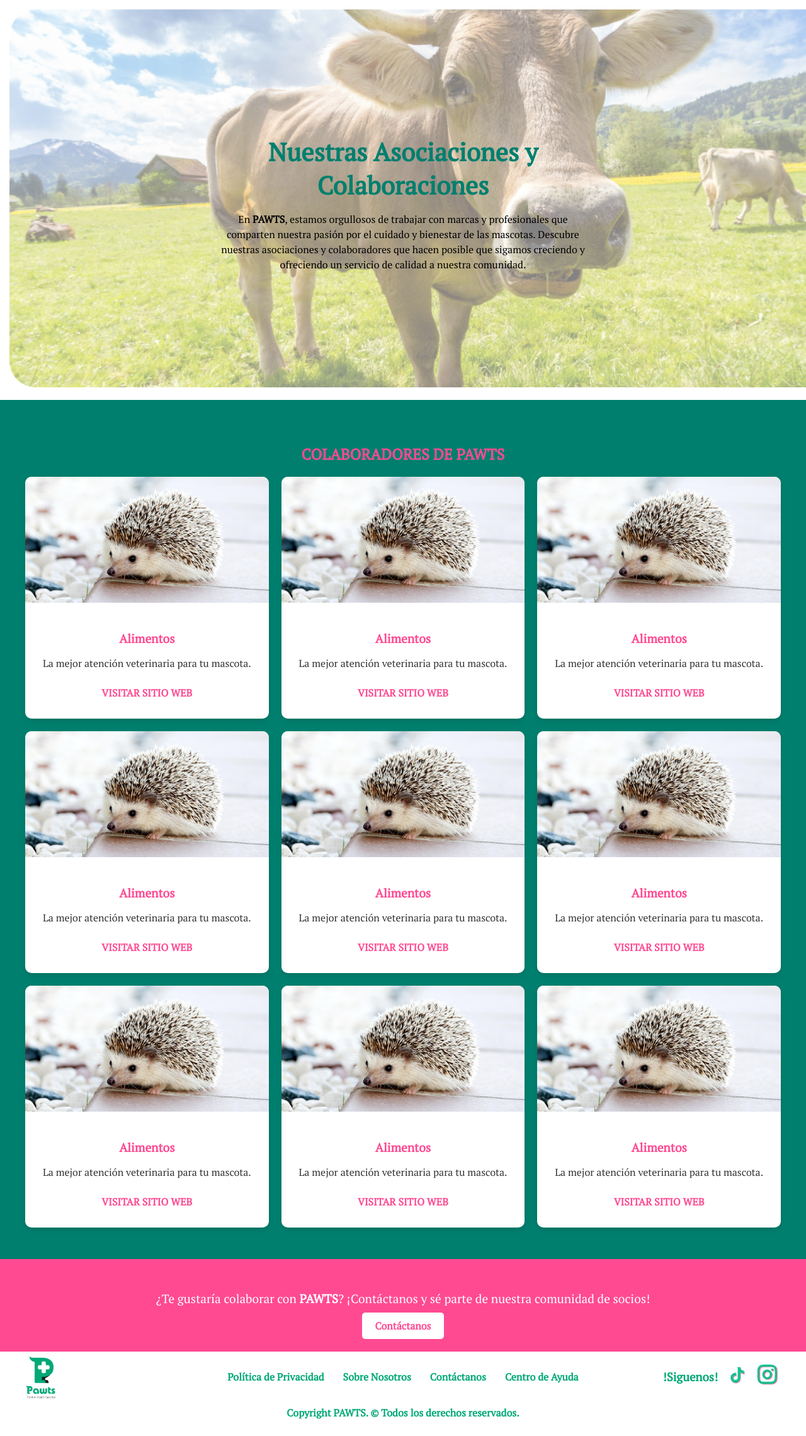
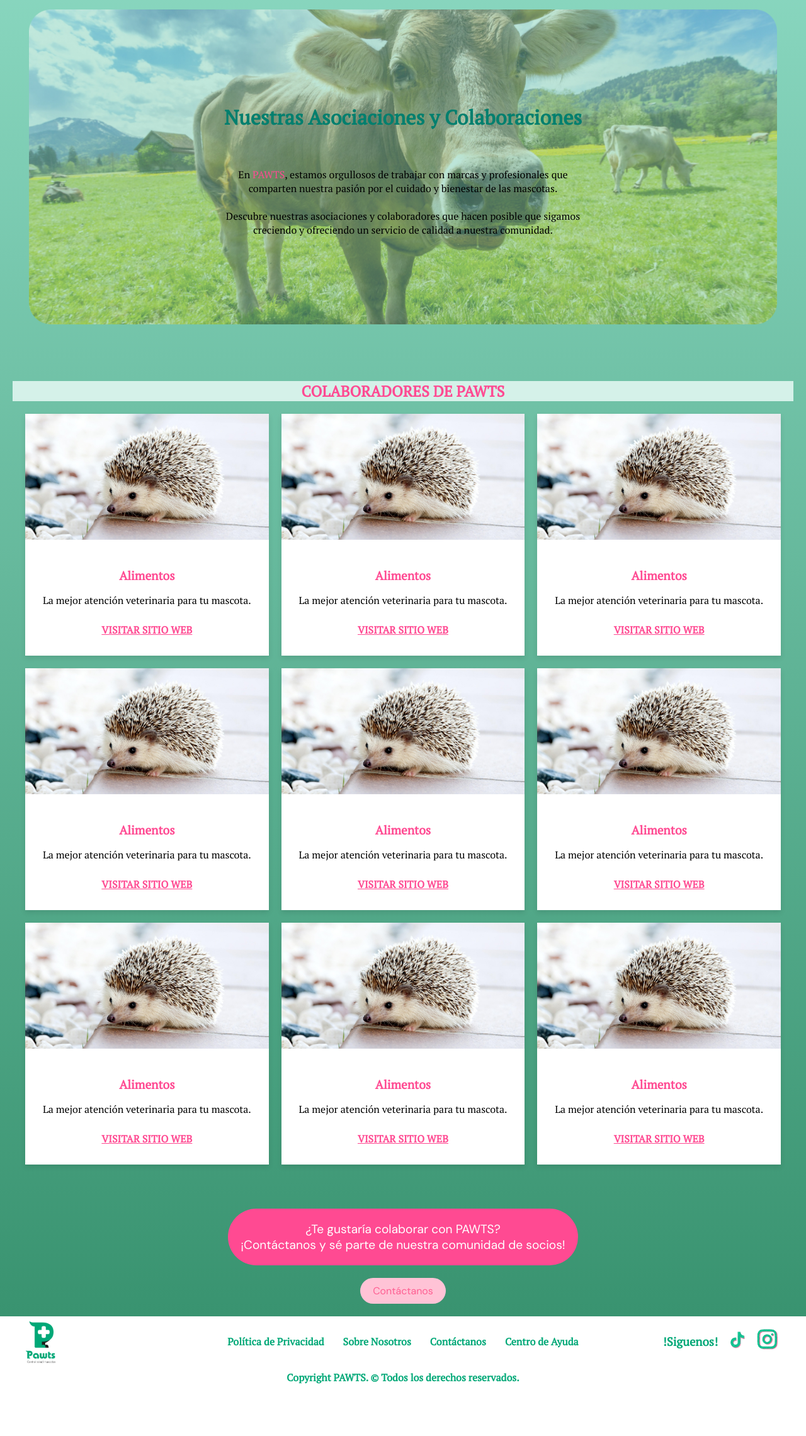
Before and after one commit to joeldin03/RompeMalla, a PHP site: page /pages/Asociaciones.php in a window 1280 px wide; the page is wider, and only the part inside the window is pictured. Shown: the part 91-2371 px from the top of that part at 63% size. After the commit the page ends 2288 px from the top of that part, so only its background shows below. Run offline with PHP 8.4, Linux system fonts and the light colour scheme.

Commit message:
arreglando cositas

```diff
--- a/css/Asociaciones.css
+++ b/css/Asociaciones.css
@@ -1,35 +1,16 @@
 body {
     font-family: 'PT Serif', serif;
-    margin: 0;
-    padding: 0;
-    color: #333;
-}
-
-h1 {
-    text-align: center;
-    color: #007f6e;
-}
-
-h2 {
-    text-align: center;
-    color: #ff4a92;
-}
-
-a {
-    text-decoration: none;
+    background: linear-gradient(#8BD8C1, #348F6B);
 }
 
 .hero {
     position: relative;
     text-align: center;
-    color: black;
 }
 
-.hero-img {
+.hero img {
     padding: 15px;
-    height: 600px;
-    object-fit: cover;
-
+    height: 500px;
 }
 
 .hero-text {
@@ -42,19 +23,9 @@
     max-width: 600px;
 }
 
-.hero-text h1 {
-    font-size: 2.5rem;
-    margin-bottom: 10px;
-}
-
-.hero-text p {
-    font-size: 1rem;
-    line-height: 1.5;
-}
-
 .colaboradores {
     padding: 50px 20px;
-    background-color: #007f6e;
+    text-align: center;
 }
 
 .cards-container {
@@ -67,7 +38,6 @@
 
 .card {
     background: white;
-    border-radius: 10px;
     box-shadow: 0 4px 8px rgba(0, 0, 0, 0.1);
     overflow: hidden;
     text-align: center;
@@ -102,26 +72,31 @@
 }
 
 .contacto {
-    background: #ff4a92;
+    font-family: 'DM Sans', sans-serif;
     text-align: center;
-    color: white;
-    padding: 30px 20px;
 }
 
 .contacto p {
+    background: #ff4a92;
+    color: white;
+    padding: 20px 20px;
     font-size: 1.2rem;
     margin-bottom: 20px;
+    border-radius: 50px;
+    display: inline-block;
 }
 
 .button {
-    background: white;
-    color: #ff4a92;
+    font-family: 'DM Sans', sans-serif;
+    text-align: center;
+    justify-content: center;
+    display: inline-block;
+    border: none;
+    text-decoration: none;
+    background-color: #FFC3D6;
+    color: #FF5F92;
     padding: 10px 20px;
-    border-radius: 5px;
-    font-weight: bold;
-    transition: 0.3s;
+    border-radius: 50px;
+    margin: auto;
+    margin-bottom: 20px;
 }
-
-.button:hover {
-    background: #ffe0ec;
-}
--- a/pages/Asociaciones.php
+++ b/pages/Asociaciones.php
@@ -6,6 +6,7 @@
     <title>Asociaciones y Colaboraciones</title>
     <link rel="stylesheet" href="/RompeMalla/css/Asociaciones.css">
     <link href="https://fonts.googleapis.com/css2?family=PT+Serif&display=swap" rel="stylesheet">
+    <link href="https://fonts.googleapis.com/css2?family=DM+Sans:wght@100..900&display=swap" rel="stylesheet">
     <link rel="icon" href="../img/logo chiquito.png">
 
 </head>
@@ -14,15 +15,19 @@
 <?php include '../resources/header.php'; ?>
 
     <div class="hero">
-        <img src="../img/vacas.png" alt="Fondo vaca" class="hero-img">
+        <img src="../img/vacas.png" alt="Fondo vaca">
         <div class="hero-text">
-            <h1>Nuestras Asociaciones y Colaboraciones</h1>
-            <p>En <strong>PAWTS</strong>, estamos orgullosos de trabajar con marcas y profesionales que comparten nuestra pasión por el cuidado y bienestar de las mascotas. Descubre nuestras asociaciones y colaboradores que hacen posible que sigamos creciendo y ofreciendo un servicio de calidad a nuestra comunidad.</p>
+            <h1 style="color: #007f6e">Nuestras Asociaciones y Colaboraciones</h1>
+            <br>
+            <p>En <span style="color: #ff4a92;">PAWTS</span>, estamos orgullosos de trabajar con marcas y profesionales que comparten nuestra pasión por el cuidado y bienestar de las mascotas.<br>
+            <br>Descubre nuestras asociaciones y colaboradores que hacen posible que sigamos creciendo y ofreciendo un servicio de calidad a nuestra comunidad.</p>
         </div>
     </div>
 
     <section class="colaboradores">
-        <h2>COLABORADORES DE PAWTS</h2>
+        <div style="background-color: #D5F1E9;">
+            <h2 style="color: #ff4a92;">COLABORADORES DE PAWTS</h2>
+        </div>
         <div class="cards-container">
             <?php
             for ($i = 0; $i < 9; $i++) {
@@ -40,10 +45,11 @@
         </div>
     </section>
 
-    <section class="contacto">
-        <p>¿Te gustaría colaborar con <strong>PAWTS</strong>? ¡Contáctanos y sé parte de nuestra comunidad de socios!</p>
-        <a href="#" class="button">Contáctanos</a>
-    </section>
+    <div class="contacto">
+        <p>¿Te gustaría colaborar con PAWTS?<br>
+        ¡Contáctanos y sé parte de nuestra comunidad de socios!</p>
+    </div>
+    <a href="mailto:soporte@pawts.com" class="button">Contáctanos</a>
 
     <?php include '../resources/footer.php'; ?>
 </body>
```
